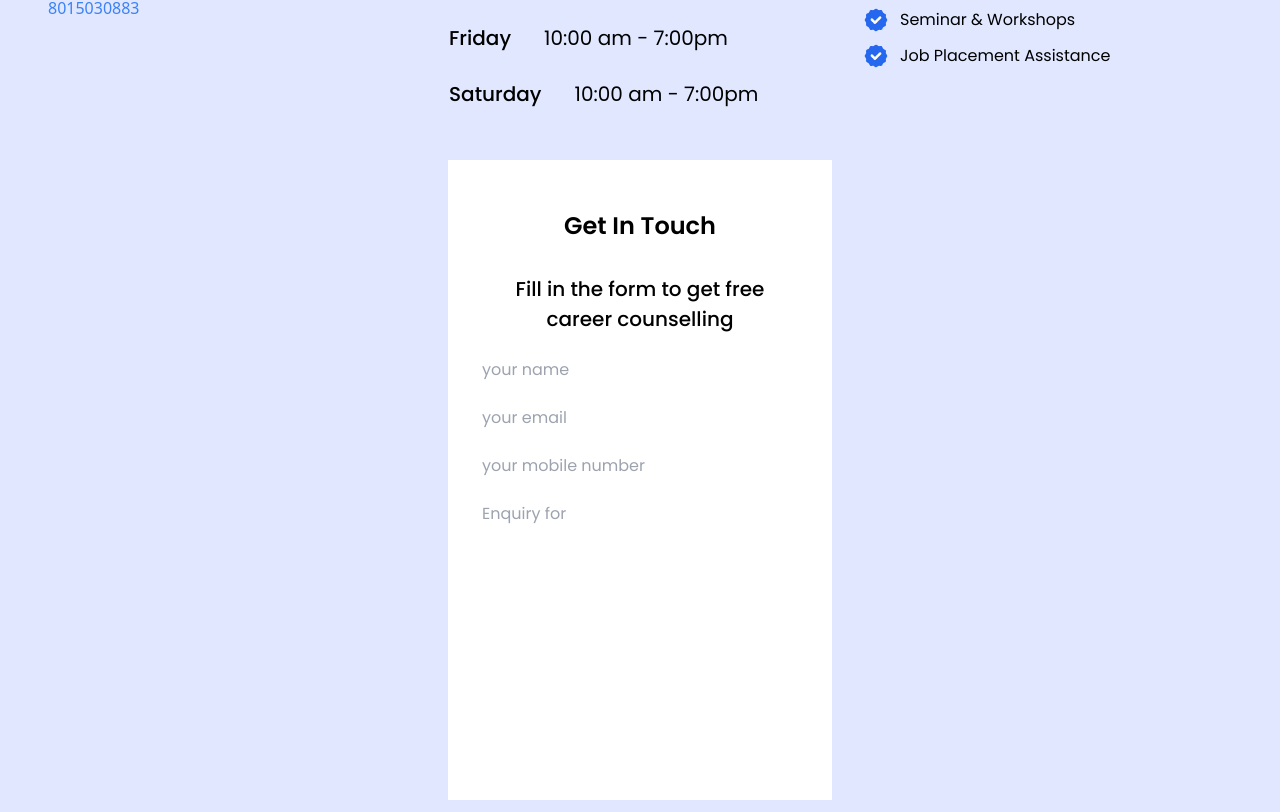
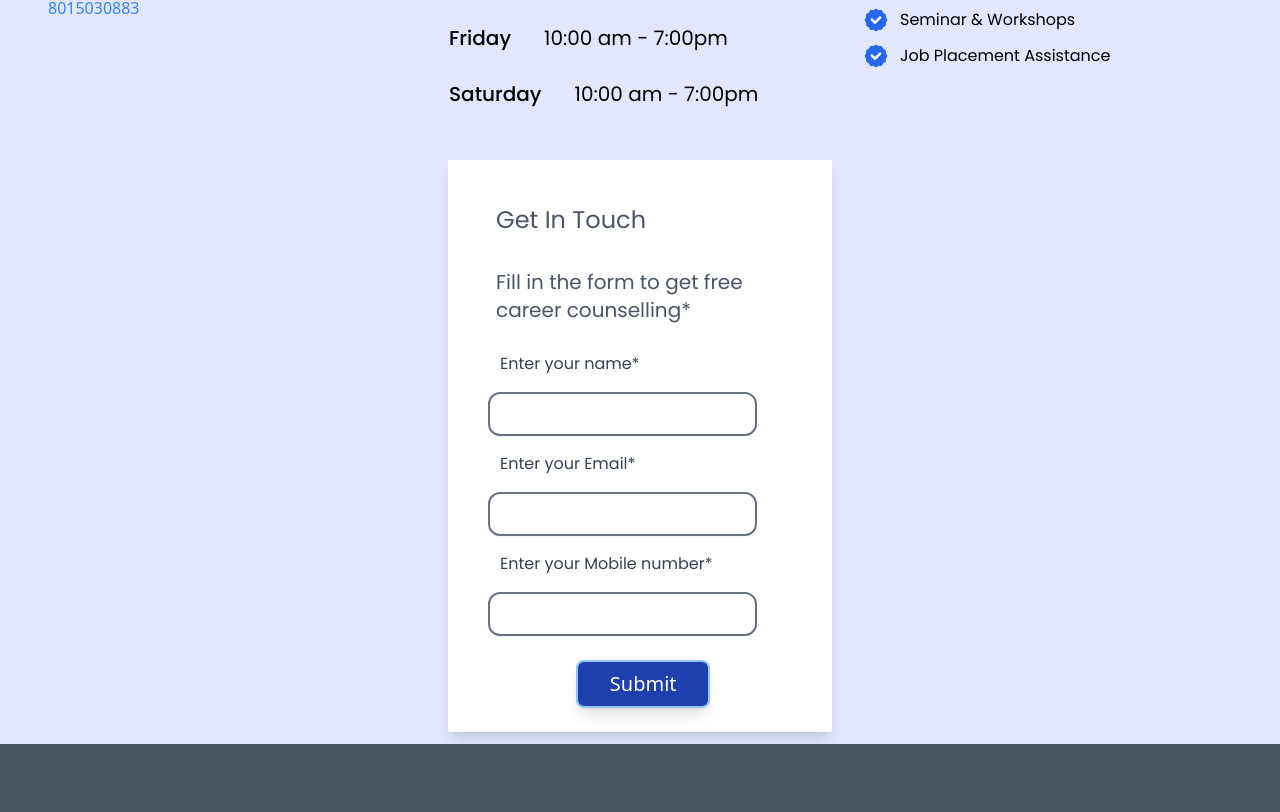
Before and after one commit to RAAMSRI2020/logintechbridge, a React (Vite) app: page / in a window 1280 px wide. Shown: the part 6635-7447 px from the top of the page. Built offline with nearby package versions, Linux system fonts and the light colour scheme; a web font is replaced by a local one.

Commit message:
completed aboutus page

```diff
--- a/package.json
+++ b/package.json
@@ -11,6 +11,7 @@
   },
   "dependencies": {
     "@material-tailwind/react": "^2.1.10",
+    "@tailwindcss/forms": "^0.5.10",
     "lottie-react": "^2.4.0",
     "react": "^18.3.1",
     "react-dom": "^18.3.1",
--- a/src/components/ContactUs.jsx
+++ b/src/components/ContactUs.jsx
@@ -99,14 +99,35 @@ const ContactUs = () =>  (
         </ul>
         </div>
         </div>
-        <div className="w-full h-auto md:h-[80vh] flex flex-col items-center justify-center m-3">
-            <form action="#" className="flex flex-col items-center space-y-6 font-poppins bg-white h-auto md:h-[100%] md:w-[30%] p-10 border-2 border-transparent text-center">
-                <h1 className="font-semibold text-2xl leading-loose">Get In Touch</h1>
-                <h2 className="font-medium text-xl leading-normal">Fill in the form to get free career counselling</h2>
-                <input type="text" name="" id="" placeholder="your name"/>
-                <input type="text" placeholder="your email" />
-                <input type="text" name="" id="" placeholder="your mobile number"/>
-                <input type="text" name="" id="" placeholder="Enquiry for"/>
+        <div className="w-full h-auto flex flex-col items-center justify-center m-3">
+            <form action="#" className="w-screen sm:w-[50vw] md:w-[30vw] h-auto flex flex-col bg-white rounded-sm shadow-lg border-1 border-gray-400 p-6">
+                <div className="px-2 py-3 font-poppins mt-2  text-gray-600 text-2xl">
+                  <h2 className="ml-4">Get In Touch</h2>
+                </div>
+                <div className="px-2 py-3 font-poppins mt-2  text-gray-600 text-xl">
+                  <h2 className="ml-4">Fill in the form to get free career counselling*</h2>
+                </div>
+                <div  className="mt-2">
+                  <label htmlFor="name" className="block px-3 py-2 font-poppins text-gray-700 text-[1rem] ml-4">Enter your name*</label>
+                </div>
+                <div className="mt-2">
+                  <input id="name" type="text" className="w-[80%] px-3 py-2 font-poppins text-gray-300 border-2 border-gray-500  rounded-xl shadow-sm focus:outline-none focus:border-blue-200 focus:ring-1 focus:ring-blue-400 ml-4 border-1 "/>
+                </div>
+                <div  className="mt-2">
+                  <label htmlFor="name" className="block px-3 py-2 font-poppins text-gray-700 text-[1rem] ml-4">Enter your Email*</label>
+                </div>
+                <div className="mt-2">
+                  <input id="name" type="text" className="w-[80%] px-3 py-2 font-poppins text-gray-300 border-2 border-gray-500  rounded-xl shadow-sm focus:outline-none focus:border-blue-200 focus:ring-1 focus:ring-blue-400 ml-4 border-1 "/>
+                </div>
+                <div  className="mt-2">
+                  <label htmlFor="name" className="block px-3 py-2 font-poppins text-gray-700 text-[1rem] ml-4">Enter your Mobile number*</label>
+                </div>
+                <div className="mt-2">
+                  <input id="name" type="text" className="w-[80%] px-3 py-2 font-poppins text-gray-300 border-2 border-gray-500  rounded-xl shadow-sm focus:outline-none focus:border-blue-200 focus:ring-1 focus:ring-blue-400 ml-4 border-1 "/>
+                </div>
+                <div  className="mt-6">
+                  <button className="w-[40%] px-4 py-2 bg-blue-800 text-center border-2 border-blue-300 rounded-lg shadow-lg focus:ring-1 focus:ring-blue-500 text-white text-xl ml-[4.5rem] sm:ml-[6rem] md:ml-[6.5rem]">Submit</button>
+                </div>
             </form>
         </div>
 
--- a/tailwind.config.js
+++ b/tailwind.config.js
@@ -25,5 +25,5 @@ export default {
             },
         },
     },
-    plugins: [],
+    plugins: [require('@tailwindcss/forms')],
 }
```
Also changed, not shown: 1 other file (tests, documents, lock files or other folders).
